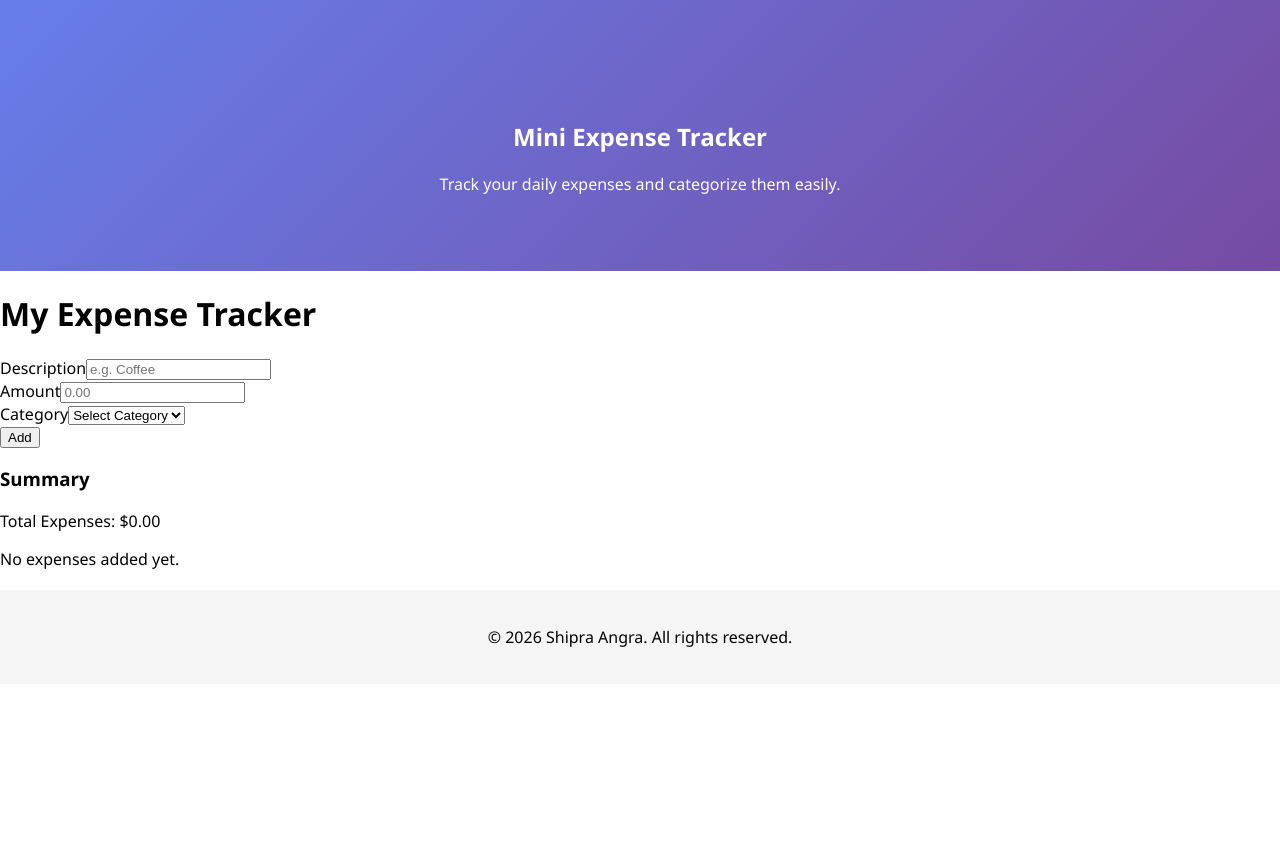
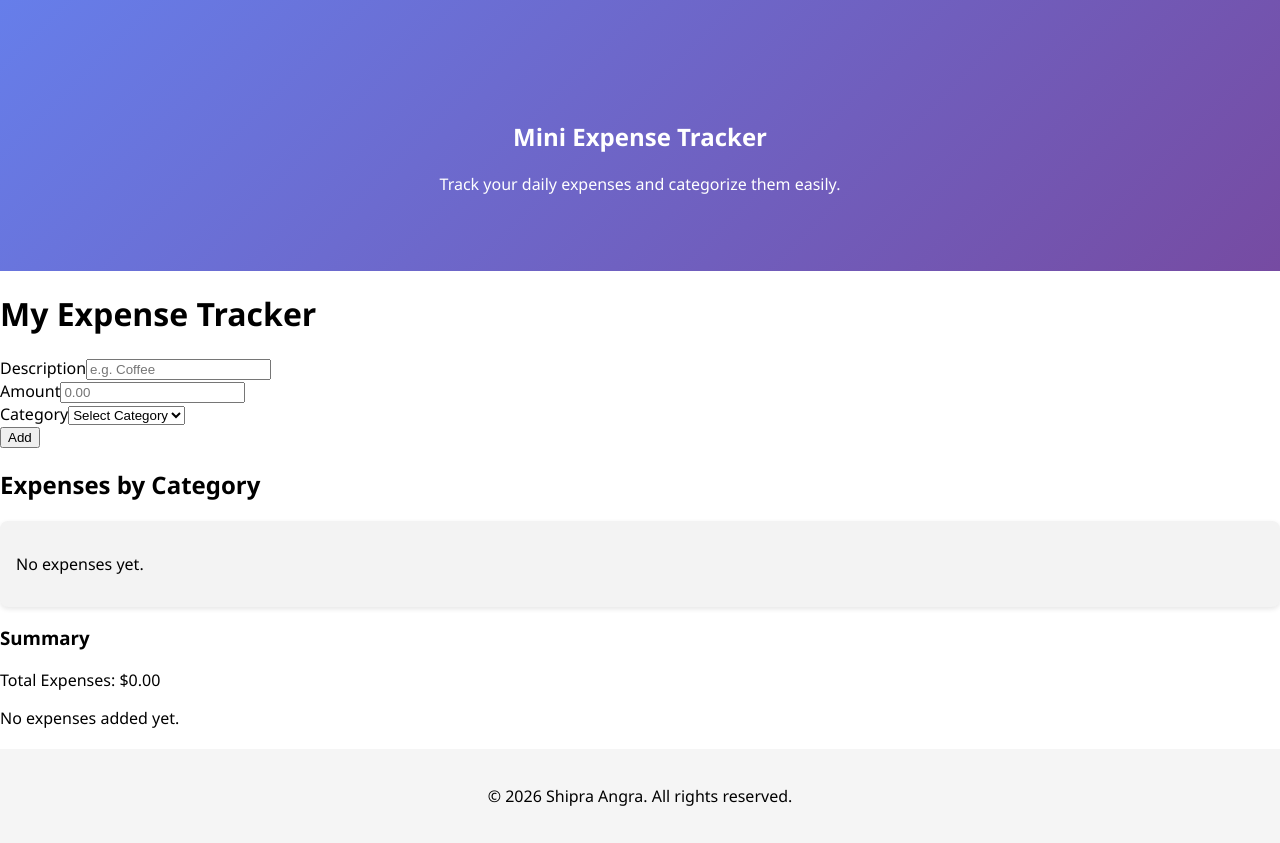
Before and after one commit to angras2881/mini-expense-tracker, a React (Vite) app in the folder expense-tracker/: page / in a window 1280 px wide. Before the commit the page ends 800 px from the top, so only its background shows below. Built offline with nearby package versions, Linux system fonts and the light colour scheme.

Commit message:
fix: restore category bar chart to dashboard

```diff
--- a/expense-tracker/src/App.jsx
+++ b/expense-tracker/src/App.jsx
@@ -1,7 +1,10 @@
 
-import { useState, useEffect } from "react";
+
+
+ import { useState, useEffect } from "react";
 import ExpenseForm from "./components/ExpenseForm";
 import ExpenseSummary from "./components/ExpenseSummary";
+import ExpenseBarChart from "./components/ExpenseBarChart"; // 1. Import the chart
 import Footer from "./components/Footer";
 import Hero from "./components/Hero";
 
@@ -25,7 +28,6 @@ function App() {
 
   return (
     <div className="min-h-screen bg-gray-100 flex flex-col items-center">
-      {/* 2. Place Hero here for the purple banner */}
       <Hero />
 
       <div className="w-full max-w-4xl bg-white rounded-xl shadow-lg p-6 mt-[-40px] z-10 mb-10">
@@ -34,6 +36,13 @@ function App() {
         </h1>
 
         <ExpenseForm addExpense={addExpense} />
+
+        {/* 2. Place the Chart here (usually above or below the summary) */}
+        <div className="my-8">
+           <h2 className="text-xl font-bold mb-4 text-gray-800">Expenses by Category</h2>
+           <ExpenseBarChart expenses={expenses} />
+        </div>
+
         <ExpenseSummary expenses={expenses} deleteExpense={deleteExpense} />
       </div>
 
```
